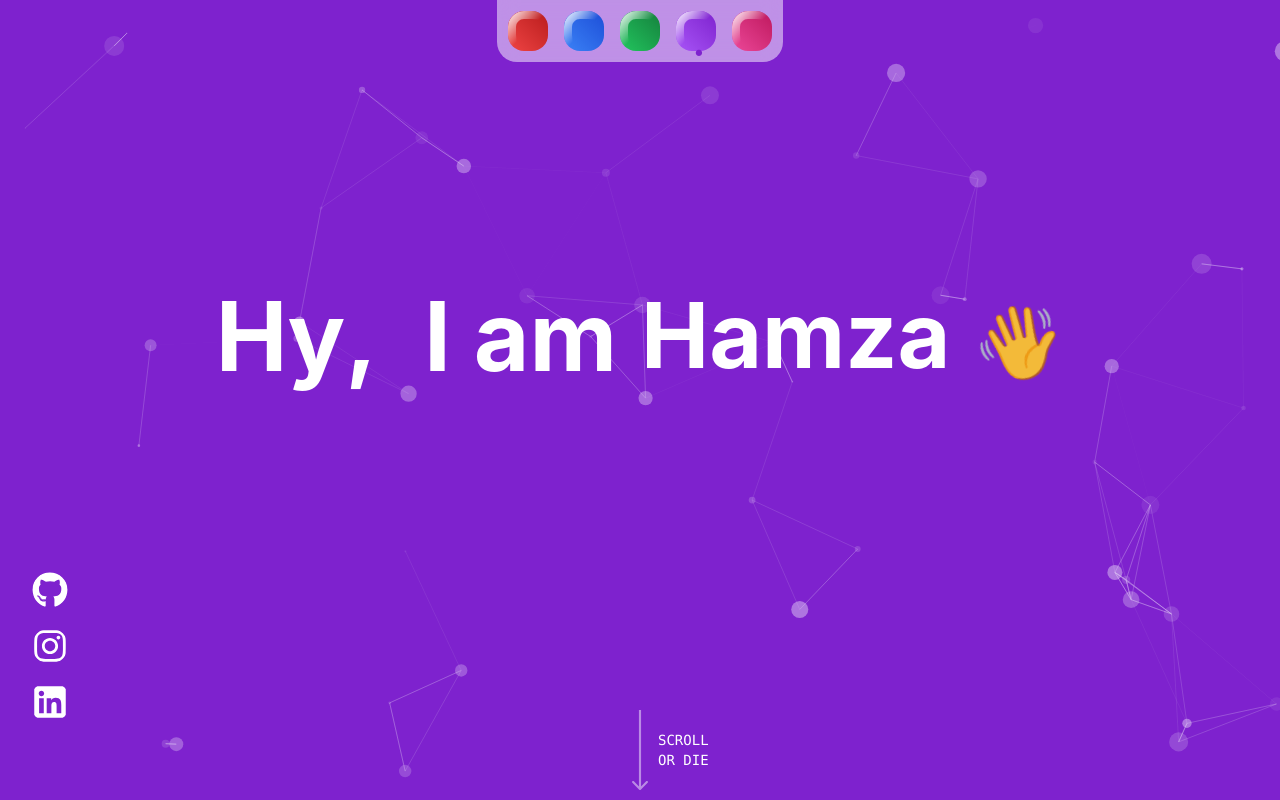
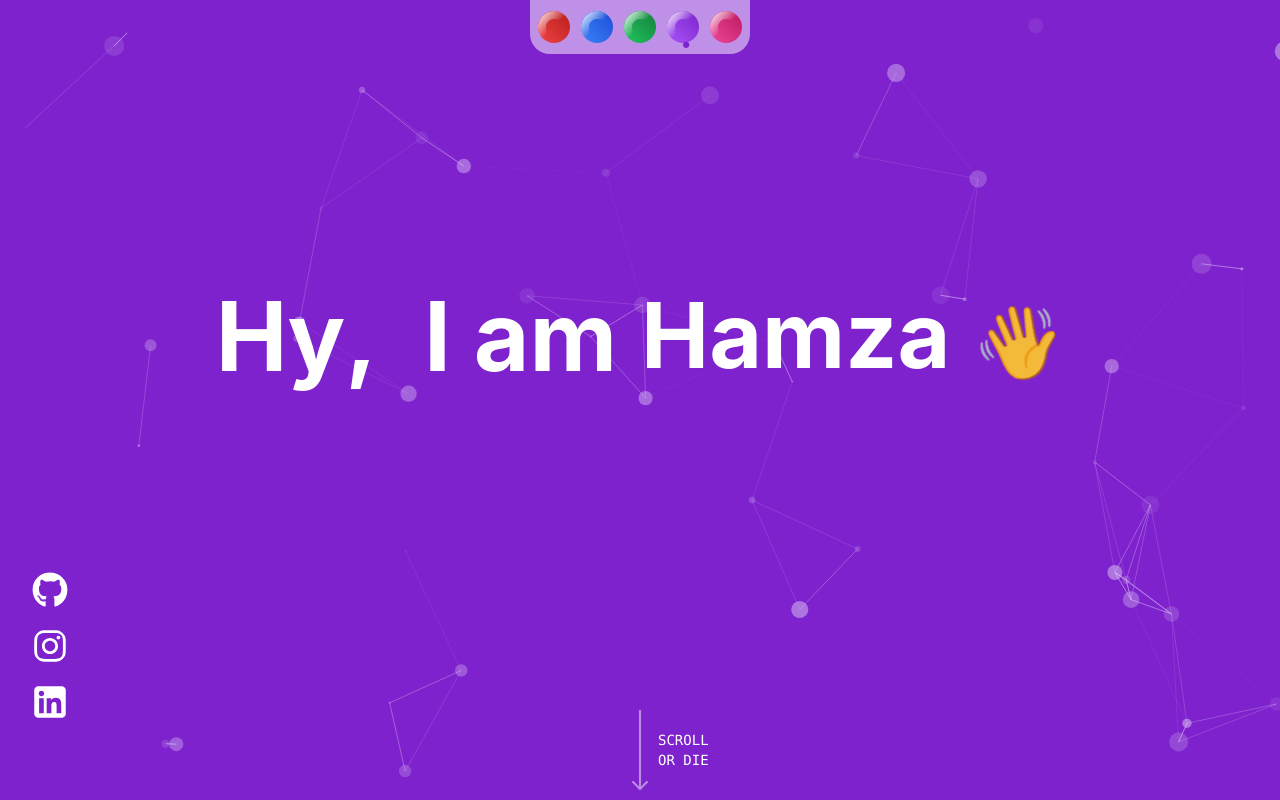
Before and after one commit to Hamjaster/V2.Portfolio, a React (Create React App) app in the folder frontend/portfolio/: page / in a window 1280 px wide. Both pictures are taken after a click on the element "PURPLE". Shown: the top 800 px of the page. Built offline with nearby package versions, Linux system fonts and the light colour scheme; no server answers.

Commit message:
changes 1

```diff
--- a/frontend/portfolio/src/index.css
+++ b/frontend/portfolio/src/index.css
@@ -191,9 +191,9 @@ body {
 .blocks {
     display: flex;
     list-style-type: none;
-    padding: .7rem;
+    padding: .7rem .5rem;
     border-radius: 1rem;
-    gap: 1rem;
+    gap: 0.7rem;
     background: hsl(0 0% 100% / 0.5);
     align-items: center;
     justify-content: center;
--- a/frontend/portfolio/src/pages/LandingPage.js
+++ b/frontend/portfolio/src/pages/LandingPage.js
@@ -26,10 +26,10 @@ export default function LandingPage() {
             <div className={`flex  flex-col justify-between relative bg-${theme}-700 items-center bg-fixed text-white h-[100vh]  text-4xl `}>
 
                 {/* Color Pallette */}
-                <motion.div initial={{ y: -500, }} animate={{ y: 0 }} transition={{ duration: 1, delay: i + i, type: 'tween' }} className="colortheme  z-50 [&>div]:cursor-pointer blocks flex flex-row fixed [&>div]:h-10 [&>div]:relative top-0 left-50% ">
+                <motion.div initial={{ y: -500, }} animate={{ y: 0 }} transition={{ duration: 1, delay: i + i, type: 'tween' }} className="colortheme  z-50 [&>div]:cursor-pointer blocks flex flex-row fixed [&>div]:h-8 [&>div]:relative top-0 left-50% ">
                     <div id='red' onClick={() => setTheam('red')} className='block__item bg-gradient-to-tr from-red-500 to-red-700'>
                         {theme === 'red' ?
-                            (<div className='red text-red-700 text-5xl absolute -bottom-3 left-4'>
+                            (<div className='red text-red-700 text-5xl absolute -bottom-3     left-3 '>
                                 .
                             </div>)
                             :
@@ -40,7 +40,7 @@ export default function LandingPage() {
                     </div>
                     <div id='blue' onClick={() => setTheam('blue')} className='block__item bg-gradient-to-tr from-blue-500 to-blue-700 '>
                         {theme === 'blue' ?
-                            (<div className='red text-blue-700 text-5xl absolute -bottom-3 left-4'>
+                            (<div className='red text-blue-700 text-5xl absolute -bottom-3     left-3 '>
                                 .
                             </div>)
                             :
@@ -51,7 +51,7 @@ export default function LandingPage() {
                     </div>
                     <div id='green' onClick={() => setTheam('green')} className='block__item bg-gradient-to-tr from-green-500 to-green-700'>
                         {theme === 'green' ?
-                            (<div className='red text-green-700 text-5xl absolute -bottom-3 left-4'>
+                            (<div className='red text-green-700 text-5xl absolute -bottom-3     left-3 '>
                                 .
                             </div>)
                             :
@@ -62,7 +62,7 @@ export default function LandingPage() {
                     </div>
                     <div id='purple' onClick={() => setTheam('purple')} className='block__item bg-gradient-to-tr from-purple-500 to-purple-700 '>
                         {theme === 'purple' ?
-                            (<div className='red text-purple-700 text-5xl absolute -bottom-3 left-4'>
+                            (<div className='red text-purple-700 text-5xl absolute -bottom-3     left-3 '>
                                 .
                             </div>)
                             :
@@ -73,7 +73,7 @@ export default function LandingPage() {
                     </div>
                     <div id='pink' onClick={() => setTheam('pink')} className='block__item bg-gradient-to-tr from-pink-500 to-pink-700'>
                         {theme === 'pink' ?
-                            (<div className='red text-pink-700 text-5xl absolute -bottom-3 left-4'>
+                            (<div className='red text-pink-700 text-5xl absolute -bottom-3     left-3 '>
                                 .
                             </div>)
                             :
@@ -151,24 +151,37 @@ export default function LandingPage() {
 
                 {/* Social Icons             */}
                 <motion.div transition={{ duration: 1, when: 'beforeChildren', staggerChildren: 0.2, delayChildren: 0.2, delay: i + 4 }} className="icons z-40 space-y-5 flex flex-col bottom-20 left-8 absolute">
+
+                    <a target='_' href="https://github.com/Hamjaster">
+
                         <motion.div initial={{ y: 400, opacity: 0 }} animate={{ y: 0, opacity: 1 }} transition={{
                             duration: 1,
                             delay: i + 1
                         }} className="icon cursor-pointer rounded-full">
                             <FaGithub />
                         </motion.div>
+                    </a>
+
+                    <a target='_' href="https://www.instagram.com/hamza_.developer/">
+
                         <motion.div initial={{ y: 400, opacity: 0 }} animate={{ y: 0, opacity: 1 }} transition={{
                             duration: 1,
                             delay: i + 1
                         }} className="icon cursor-pointer rounded-3xl">
                             <FaInstagram />
                         </motion.div>
+                    </a>
+
+                    <a target='_' href="https://www.linkedin.com/in/hamza-shah-a02505248/">
+
                         <motion.div initial={{ y: 400, opacity: 0 }} animate={{ y: 0, opacity: 1 }} transition={{
                             duration: 1,
                             delay: i + 1
                         }} className="icon cursor-pointer rounded-xl">
                             <FaLinkedin />
                         </motion.div>
+                    </a>
+
                 </motion.div>
 
             </div>
```
Lines whose indentation alone changed are shown as unchanged.
